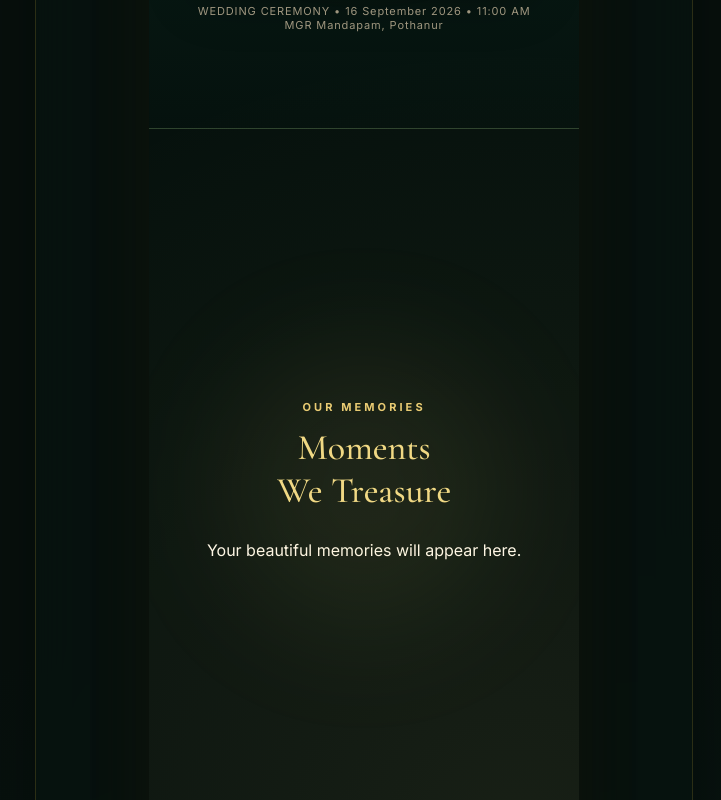
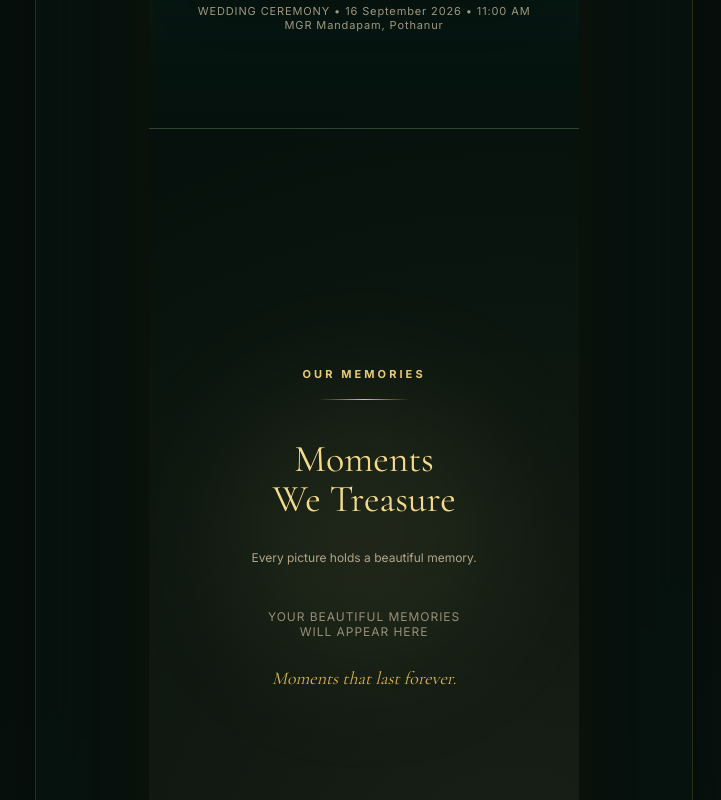
Before and after one commit to anithalaksha03-crypto/yuvi-wedding-invitation, a Next.js app: page / in a window 1280 px wide. Shown: the part 2620-3420 px from the top of the page, without its empty margins (559-1280 px from the left). Built offline with nearby package versions, Linux system fonts and the light colour scheme.

Commit message:
Update page.tsx
Add cinematic memories scene

```diff
--- a/app/page.tsx
+++ b/app/page.tsx
@@ -834,35 +834,137 @@ function Invitation({
   </section>
 )}
 
-      {/* SCENE 5 — MEMORIES */}
-      <section className="inviteSection gallery">
+     {/* SCENE 5 — CINEMATIC MEMORIES */}
+<section
+  className="inviteSection gallery"
+  style={{
+    textAlign: 'center',
+    minHeight: '100vh',
+    display: 'flex',
+    flexDirection: 'column',
+    justifyContent: 'center',
+  }}
+>
+  <style>{`
+    @keyframes memoryCinematic {
+      0% {
+        opacity: 0;
+        transform: scale(1.08);
+      }
+      12% {
+        opacity: 1;
+      }
+      75% {
+        opacity: 1;
+        transform: scale(1);
+      }
+      100% {
+        opacity: 0;
+        transform: scale(.96);
+      }
+    }
+
+    .memoryCinematicFrame {
+      animation: memoryCinematic 8s ease-in-out infinite;
+    }
+  `}</style>
+
   <div className="eyebrow">
     OUR MEMORIES
   </div>
 
-        <h3>
+  <div className="goldLine" />
+
+  <h3
+    style={{
+      marginTop: 22,
+      color: '#f4db8b',
+      fontFamily: 'Cormorant Garamond, serif',
+      fontSize: 38,
+      fontWeight: 400,
+      lineHeight: 1.05,
+    }}
+  >
     Moments
     <br />
     We Treasure
   </h3>
 
+  <p
+    style={{
+      marginTop: 16,
+      color: '#a9a08c',
+      fontSize: 12,
+      lineHeight: 1.6,
+    }}
+  >
+    Every picture holds a beautiful memory.
+  </p>
+
   {data.gallery.length > 0 ? (
-          <div className="galleryGrid">
+    <div
+      style={{
+        marginTop: 28,
+        display: 'flex',
+        flexDirection: 'column',
+        gap: 18,
+        alignItems: 'center',
+      }}
+    >
       {data.gallery.map((src, index) => (
+        <div
+          key={index}
+          className="memoryCinematicFrame"
+          style={{
+            width: '88%',
+            maxWidth: 360,
+            overflow: 'hidden',
+            borderRadius: 18,
+            border: '1px solid rgba(216,175,69,.35)',
+            boxShadow: '0 20px 60px rgba(0,0,0,.4)',
+            animationDelay: `${index * 1.2}s`,
+          }}
+        >
           <img
-                key={index}
             src={src}
             alt={`Memory ${index + 1}`}
+            style={{
+              display: 'block',
+              width: '100%',
+              height: 360,
+              objectFit: 'cover',
+            }}
           />
+        </div>
       ))}
     </div>
   ) : (
-          <p>
-            Your beautiful memories will appear here.
-          </p>
+    <div
+      style={{
+        marginTop: 30,
+        color: '#8f8775',
+        fontSize: 12,
+        letterSpacing: '.08em',
+      }}
+    >
+      YOUR BEAUTIFUL MEMORIES
+      <br />
+      WILL APPEAR HERE
+    </div>
   )}
+
+  <div
+    style={{
+      marginTop: 28,
+      color: '#d8af45',
+      fontFamily: 'Cormorant Garamond, serif',
+      fontSize: 18,
+      fontStyle: 'italic',
+    }}
+  >
+    Moments that last forever.
+  </div>
 </section>
-
       {/* SCENE 6 — TRAVEL / VENUE */}
       <section className="inviteSection travel">
         <div className="eyebrow">
```
Lines whose indentation alone changed are shown as unchanged.
